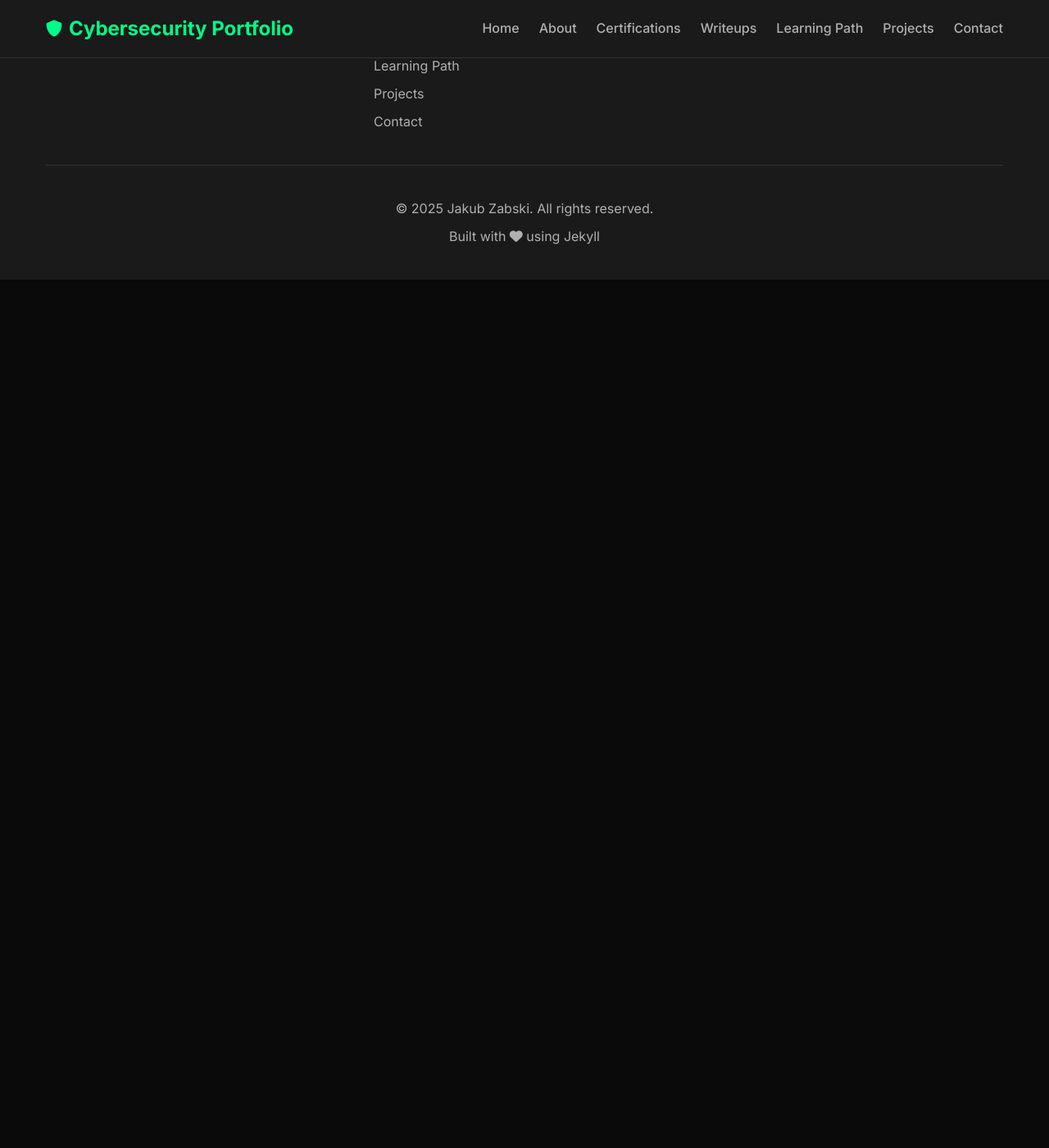
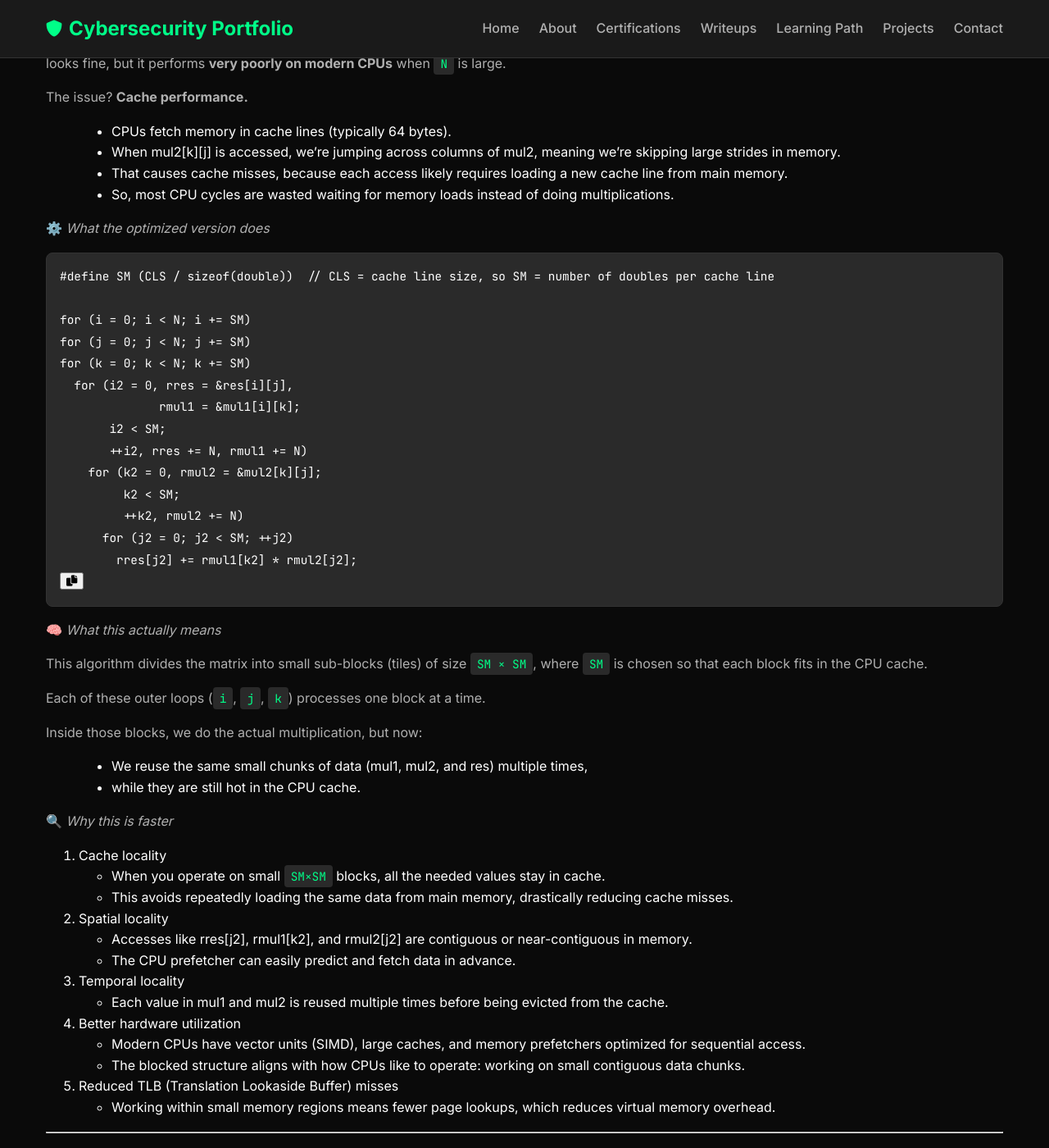
Before and after one commit to FrogsterDev/FrogsterDev.github.io, a Jekyll site: the page built from _learning/notes-what-every-programmer-should-know-about-memory.md, in a window 1280 px wide and 1400 px high, scrolled down 6485 px. Shown: the whole window at 82% size. Built offline with Jekyll 4.4.1, drawn with Linux system fonts in a browser that asks for light colours; before the commit the page ends 6826 px from its top, so only the background shows below that; some of the changed text lies outside the part shown.

Commit message:
Add notes - Matrix multiplication optimization

````diff
--- a/_learning/notes-what-every-programmer-should-know-about-memory.md
+++ b/_learning/notes-what-every-programmer-should-know-about-memory.md
@@ -217,9 +217,9 @@ TLB = tiny cache inside the CPU for address translations.
 
 | Concept      | Description                                         | Emoji |
 | ------------ | --------------------------------------------------- | ----- |
-| **TLB**      | Stores recently used **page → frame mappings**      | ⚡     |
-| **TLB Hit**  | The mapping is found in the TLB → fast access 🚀    | ✅     |
-| **TLB Miss** | Mapping not in TLB → must read page table (slow) 🐢 | ❌     |
+| **TLB**      | Stores recently used **page → frame mappings**      | ⚡    |
+| **TLB Hit**  | The mapping is found in the TLB → fast access 🚀    | ✅    |
+| **TLB Miss** | Mapping not in TLB → must read page table (slow) 🐢 | ❌    |
 
 TLB Process Overview
 >```
@@ -239,7 +239,7 @@ Use frame   → Consult Page Table 🧾
 | Step | Component                   | Action |
 | ---- | --------------------------- | ------ |
 | 1    | CPU issues virtual address  | 🧠     |
-| 2    | TLB translates (if hit)     | ⚡      |
+| 2    | TLB translates (if hit)     | ⚡     |
 | 3    | If miss → Page table lookup | 🧾     |
 | 4    | MMU uses physical address   | 🧱     |
 | 5    | Cache/memory access happens | 🚀     |
@@ -253,3 +253,75 @@ Virtual Memory (per process) 🧠
        ↓
 Physical Memory (RAM) 🧱
 ```
+
+---
+
+# 🔢 Matrix multiplication optimization
+
+A straightforward matrix multiplication like:
+```cpp
+for (int i = 0; i < N; i++)
+  for (int j = 0; j < N; j++)
+    for (int k = 0; k < N; k++)
+      res[i][j] += mul1[i][k] * mul2[k][j];
+```
+looks fine, but it performs **very poorly on modern CPUs** when `N` is large.
+
+The issue? **Cache performance.**
+>
+- CPUs fetch memory in cache lines (typically 64 bytes).
+- When mul2[k][j] is accessed, we’re jumping across columns of mul2, meaning we’re skipping large strides in memory.
+- That causes cache misses, because each access likely requires loading a new cache line from main memory.
+- So, most CPU cycles are wasted waiting for memory loads instead of doing multiplications.
+
+⚙️ *What the optimized version does*
+
+```cpp
+#define SM (CLS / sizeof(double))  // CLS = cache line size, so SM = number of doubles per cache line
+
+for (i = 0; i < N; i += SM)
+for (j = 0; j < N; j += SM)
+for (k = 0; k < N; k += SM)
+  for (i2 = 0, rres = &res[i][j],
+              rmul1 = &mul1[i][k];
+       i2 < SM;
+       ++i2, rres += N, rmul1 += N)
+    for (k2 = 0, rmul2 = &mul2[k][j];
+         k2 < SM;
+         ++k2, rmul2 += N)
+      for (j2 = 0; j2 < SM; ++j2)
+        rres[j2] += rmul1[k2] * rmul2[j2];
+```
+
+🧠 *What this actually means*
+
+This algorithm divides the matrix into small sub-blocks (tiles) of size `SM × SM`, where `SM` is chosen so that each block fits in the CPU cache.
+
+Each of these outer loops (`i`, `j`, `k`) processes one block at a time.
+
+Inside those blocks, we do the actual multiplication, but now:
+>
+- We reuse the same small chunks of data (mul1, mul2, and res) multiple times,
+- while they are still hot in the CPU cache.
+
+🔍 *Why this is faster*
+
+1. Cache locality
+    - When you operate on small `SM×SM` blocks, all the needed values stay in cache.
+    - This avoids repeatedly loading the same data from main memory, drastically reducing cache misses.
+
+2. Spatial locality
+    - Accesses like rres[j2], rmul1[k2], and rmul2[j2] are contiguous or near-contiguous in memory.
+    - The CPU prefetcher can easily predict and fetch data in advance.
+
+3. Temporal locality
+    - Each value in mul1 and mul2 is reused multiple times before being evicted from the cache.
+
+4. Better hardware utilization
+    - Modern CPUs have vector units (SIMD), large caches, and memory prefetchers optimized for sequential access.
+    - The blocked structure aligns with how CPUs like to operate: working on small contiguous data chunks.
+
+5. Reduced TLB (Translation Lookaside Buffer) misses
+    - Working within small memory regions means fewer page lookups, which reduces virtual memory overhead.
+
+---
````
